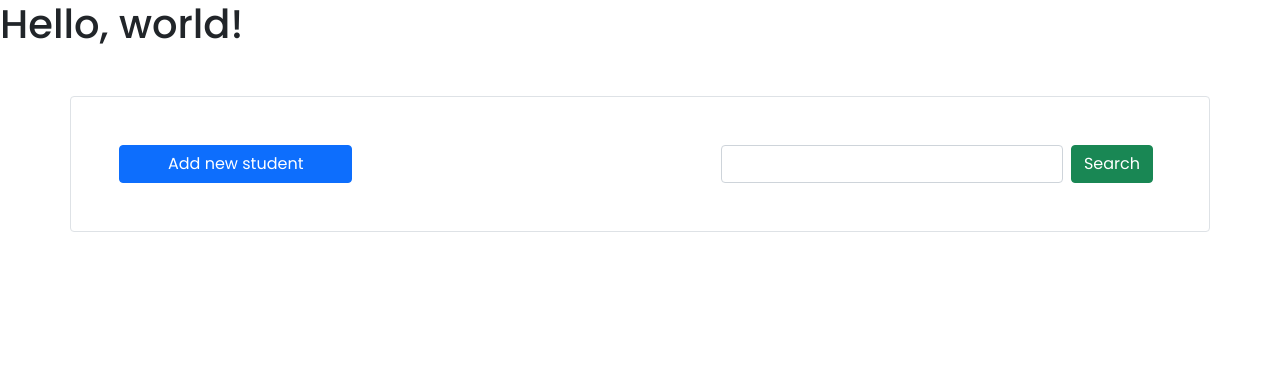
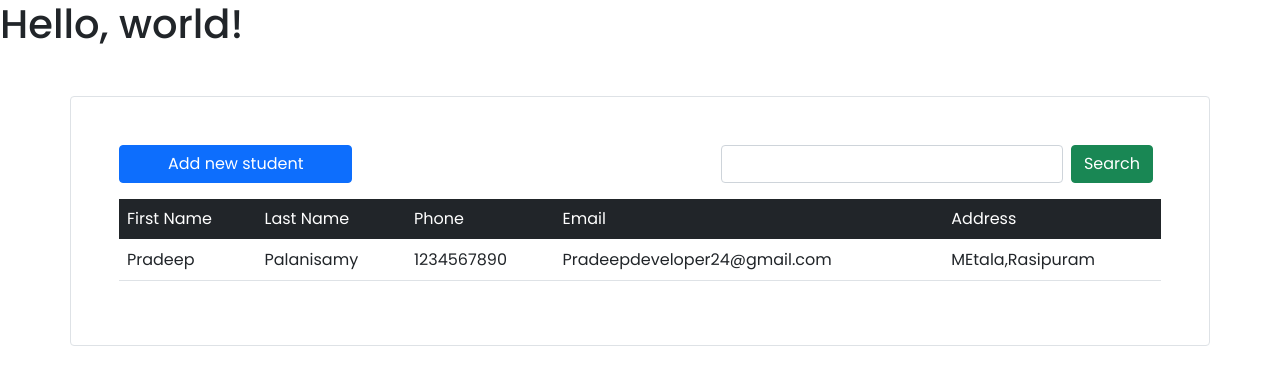
Before and after one commit to sathishkumar-c-2002/Django-CRUD-Search-Operation, a Django app: page / in a window 1280 px wide. Shown: the top 385 px of the page. Run offline with Django 5.2, Linux system fonts and the light colour scheme; some libraries are stand-ins or nearby versions.

Commit message:
Designed the table using Bootstrap

```diff
--- a/crudapp/templates/index.html
+++ b/crudapp/templates/index.html
@@ -30,10 +30,31 @@
                 </form>
             </div>
         </div>
+        <table class="table mt-3">
+            <thead class="table-dark">
+                    <td>First Name</td>
+                    <td>Last Name</td>
+                    <td>Phone</td>
+                    <td>Email</td>
+                    <td>Address</td>
+            </thead>
+            <tbody>
+                <tr>
+                    <td>Pradeep</td>
+                    <td>Palanisamy</td>
+                    <td>1234567890</td>
+                    <td>Pradeepdeveloper24@gmail.com</td>
+                    <td>MEtala,Rasipuram</td>
+                </tr>
+
+            </tbody>
+          </table>
     </div>
 
   <!-- Modal -->
   <div class="modal fade" id="addStudentModal" tabindex="-1" aria-labelledby="addStudentModalLabel" aria-hidden="true">
+    <form action="" method="post">
+        {% csrf_token %}
         <div class="modal-dialog">
             <div class="modal-content">
               <div class="modal-header">
@@ -43,31 +64,32 @@
               <div class="modal-body">
                 <div class="">
                   <label for="first_name">First Name</label>
-            <input type="text" name="first_name" class="form-control" id="first_name">
+                  <input type="text" name="first_name" class="form-control" id="first_name" required>
                 </div>
                 <div class="">
                   <label for="last_name">Last Name</label>
-            <input type="text" name="last_name" class="form-control" id="last_name">
+                  <input type="text" name="last_name" class="form-control" id="last_name" required>
                 </div>
                 <div class="">
                   <label for="phone">Phone</label>
-            <input type="text" name="phone" class="form-control" id="phone">
+                  <input type="text" name="phone" class="form-control" id="phone" required>
                 </div>
                 <div class="">
                   <label for="email">Email</label>
-            <input type="text" name="email" class="form-control" id="email">
+                  <input type="text" name="email" class="form-control" id="email" required>
                 </div>
                 <div class="">
                   <label for="address">Address</label>
-            <input type="text" name="address" class="form-control" id="address">
+                  <input type="text" name="address" class="form-control" id="address" required>
                 </div>
               </div>
               <div class="modal-footer">
                 <button type="button" class="btn btn-secondary" data-bs-dismiss="modal">Close</button>
-          <button type="button" class="btn btn-primary">Save changes</button>
+                <button type="submit" class="btn btn-primary" name="add">Add New Student</button>
               </div>
             </div>
           </div>
+    </form>
   </div>
 
 
```
Lines whose indentation alone changed are shown as unchanged.
